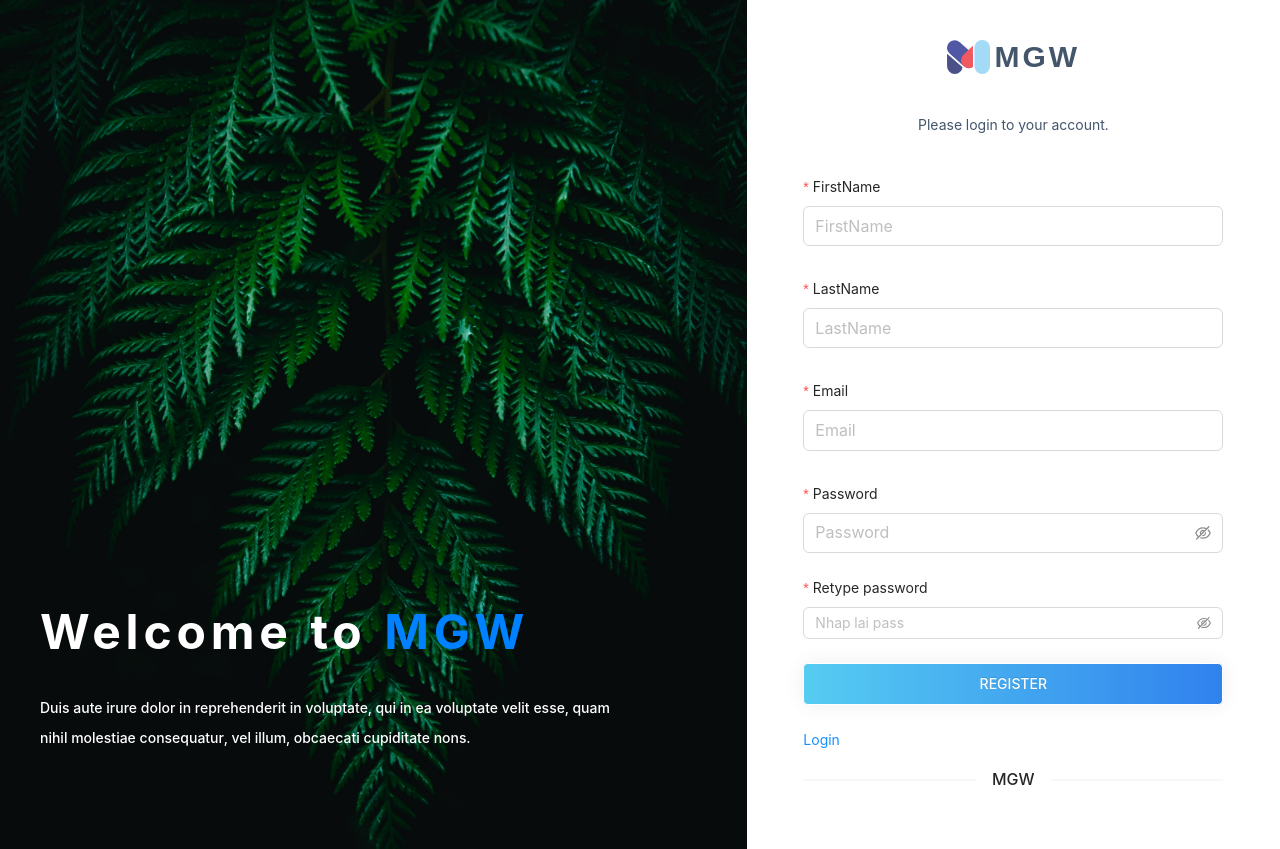
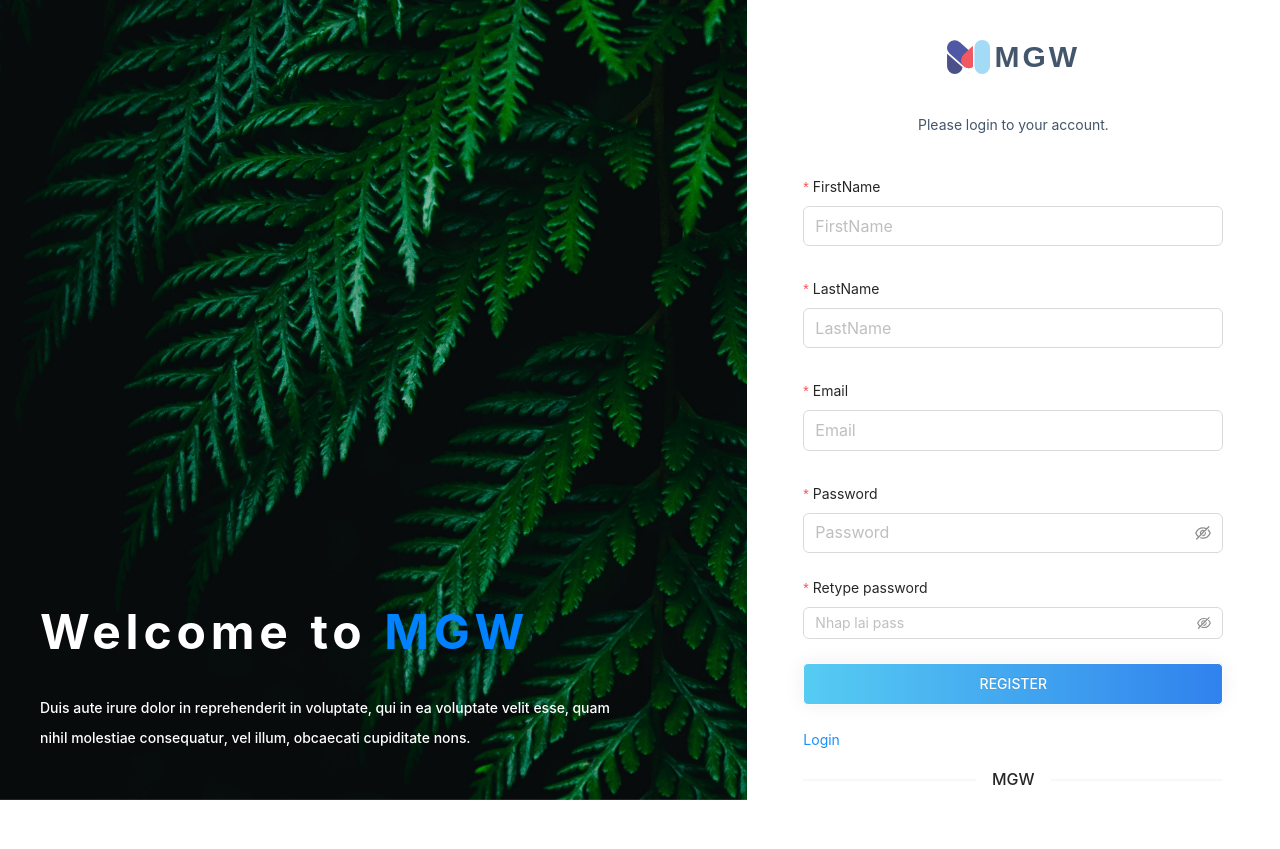
Before and after one commit to vidongls/mgw-frontend, a React (Create React App) app: page /register in a window 1280 px wide. After the commit the page ends 800 px from the top, so only its background shows below. Built offline with nearby package versions, Linux system fonts and the light colour scheme.

Commit message:
Fix css vh

```diff
--- a/src/Screen/Register/index.tsx
+++ b/src/Screen/Register/index.tsx
@@ -64,7 +64,7 @@ export const Register = () => {
 					</p>
 				</div>
 
-				<div className="login-right">
+				<div className="login-right register">
 					<div className="login-panel">
 						<div className="login-panel__wrapper">
 							<div className="login-panel__content">
--- a/src/resources/scss/screens/_layout.scss
+++ b/src/resources/scss/screens/_layout.scss
@@ -9,7 +9,6 @@
 	[aria-label] {
 		font-size: 18px;
 	}
-
 }
 
 .sidebar {
@@ -61,9 +60,9 @@
 					border-radius: 0 5px 5px 0;
 					background-color: #0081ff;
 				}
-                &::after{
-                    display: none;
-                }
+				&::after {
+					display: none;
+				}
 			}
 		}
 	}
@@ -117,7 +116,7 @@
 
 .login {
 	width: 100%;
-	min-height: 100vh;
+	height: 100vh;
 	overflow: hidden;
 	flex-grow: 1;
 	display: flex;
@@ -186,6 +185,13 @@
 		display: flex;
 		flex-direction: column;
 	}
+
+	& .register {
+		.ant-row.ant-form-item {
+			margin-bottom: 12px !important;
+		}
+	}
+
 	&-panel {
 		flex-grow: 1;
 		display: flex;
@@ -239,7 +245,7 @@
 
 		&__input {
 			margin-bottom: 8px;
-            border-radius: 6px;
+			border-radius: 6px;
 		}
 	}
 	// .btn-login {
```
